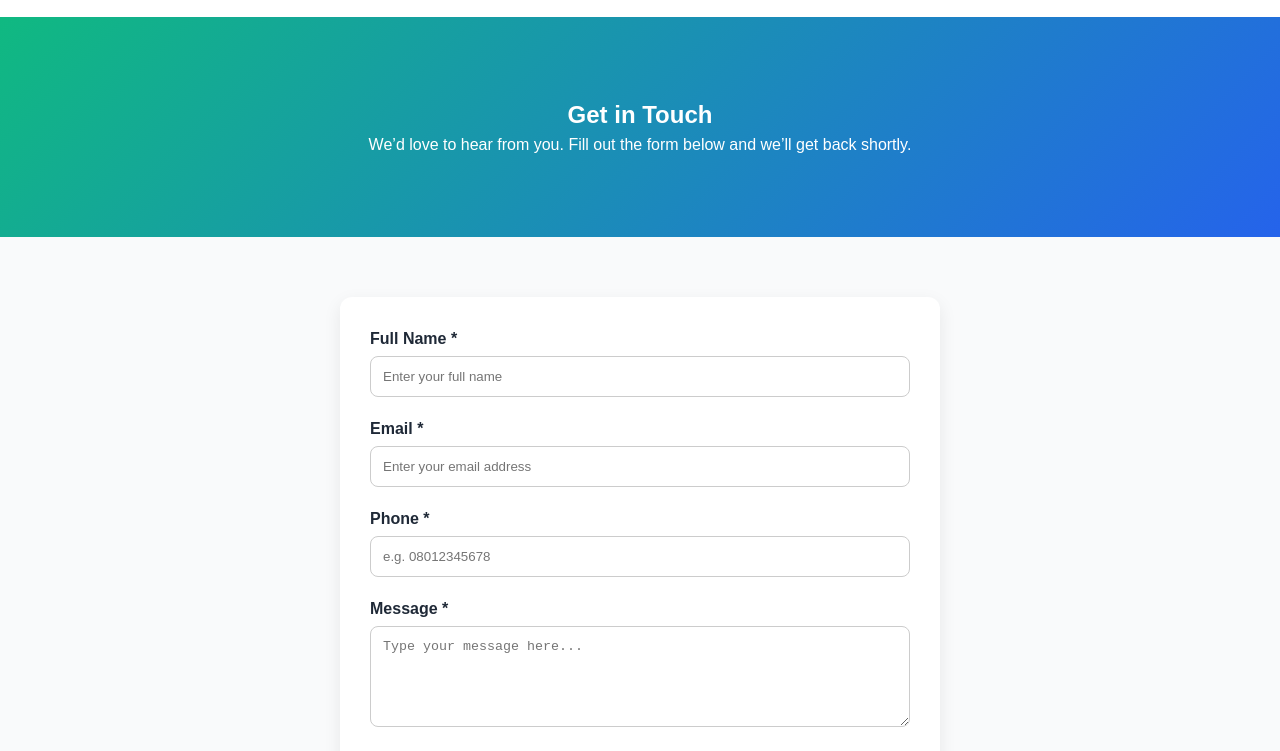
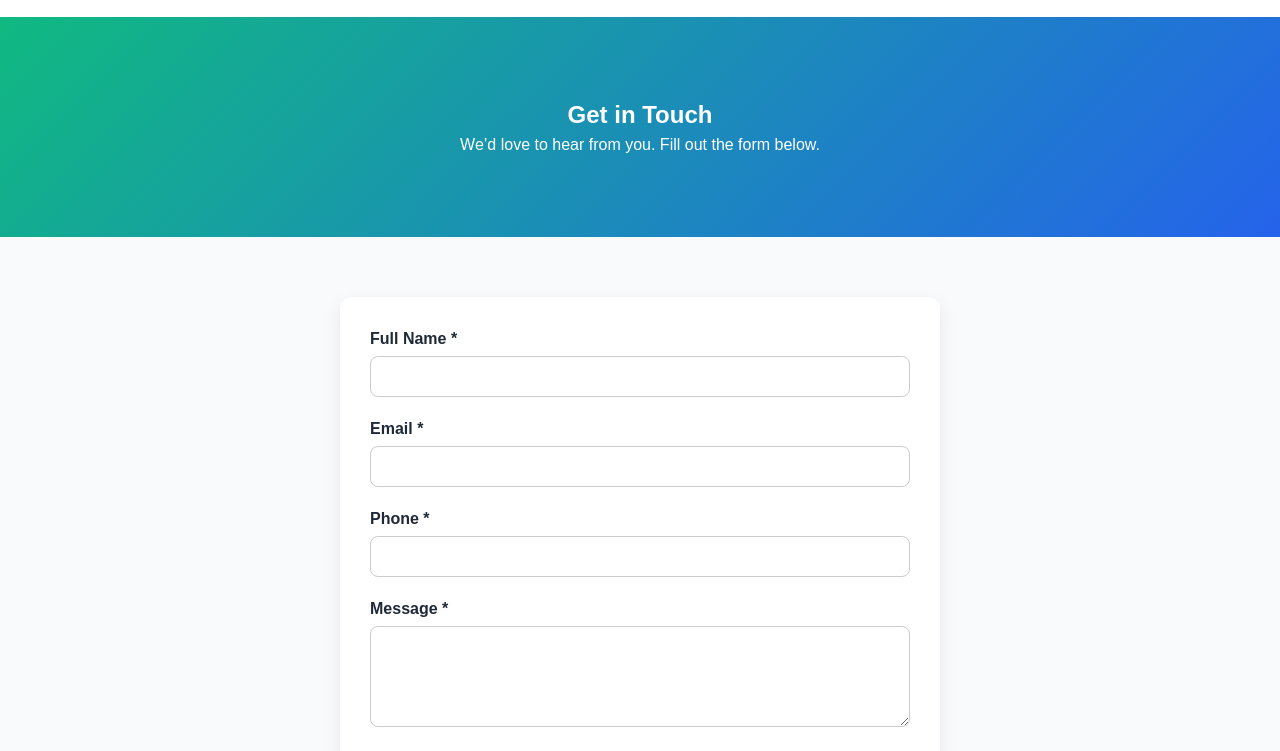
Before and after one commit to Naajih09/Collins-Tech-Empire, a plain HTML site: page contact.html in a window 1280 px wide. Shown: the part 47-798 px from the top of the page. Drawn offline with Linux system fonts and the light colour scheme.

Commit message:
Form validation

```diff
--- a/contact.html
+++ b/contact.html
@@ -28,7 +28,7 @@
   <section class="contact-hero">
     <div class="container center">
       <h1>Get in Touch</h1>
-      <p>We’d love to hear from you. Fill out the form below and we’ll get back shortly.</p>
+      <p>We’d love to hear from you. Fill out the form below.</p>
     </div>
   </section>
 
@@ -38,33 +38,32 @@
       <form id="contactForm" class="contact-form"
         action="https://formsubmit.co/Naajihibnsiraj@gmail.com" method="POST">
 
-        <!-- Disable Captcha -->
+        <!-- Disable captcha -->
         <input type="hidden" name="_captcha" value="false">
-
-        <!-- Redirect directly to thankyou.html after submission -->
-        <input type="hidden" name="_next" value="http://127.0.0.1:5500/thankyou.html">
+        <!-- Redirect to thankyou.html on your GitHub Pages -->
+        <input type="hidden" name="_next" value="http://naajih09.github.io/Collins-Tech-Empire/thankyou.html">
 
         <div class="form-group">
           <label for="name">Full Name *</label>
-          <input type="text" id="name" name="name" placeholder="Enter your full name" required />
+          <input type="text" id="name" name="name" required />
           <small class="error-message"></small>
         </div>
 
         <div class="form-group">
           <label for="email">Email *</label>
-          <input type="email" id="email" name="email" placeholder="Enter your email address" required />
+          <input type="email" id="email" name="email" required />
           <small class="error-message"></small>
         </div>
 
         <div class="form-group">
           <label for="phone">Phone *</label>
-          <input type="tel" id="phone" name="phone" placeholder="e.g. 08012345678" required pattern="^[0-9]{10,15}$" />
+          <input type="tel" id="phone" name="phone" required pattern="^[0-9]{10,15}$" />
           <small class="error-message"></small>
         </div>
 
         <div class="form-group">
           <label for="message">Message *</label>
-          <textarea id="message" name="message" rows="5" placeholder="Type your message here..." required></textarea>
+          <textarea id="message" name="message" rows="5" required></textarea>
           <small class="error-message"></small>
         </div>
 
```
